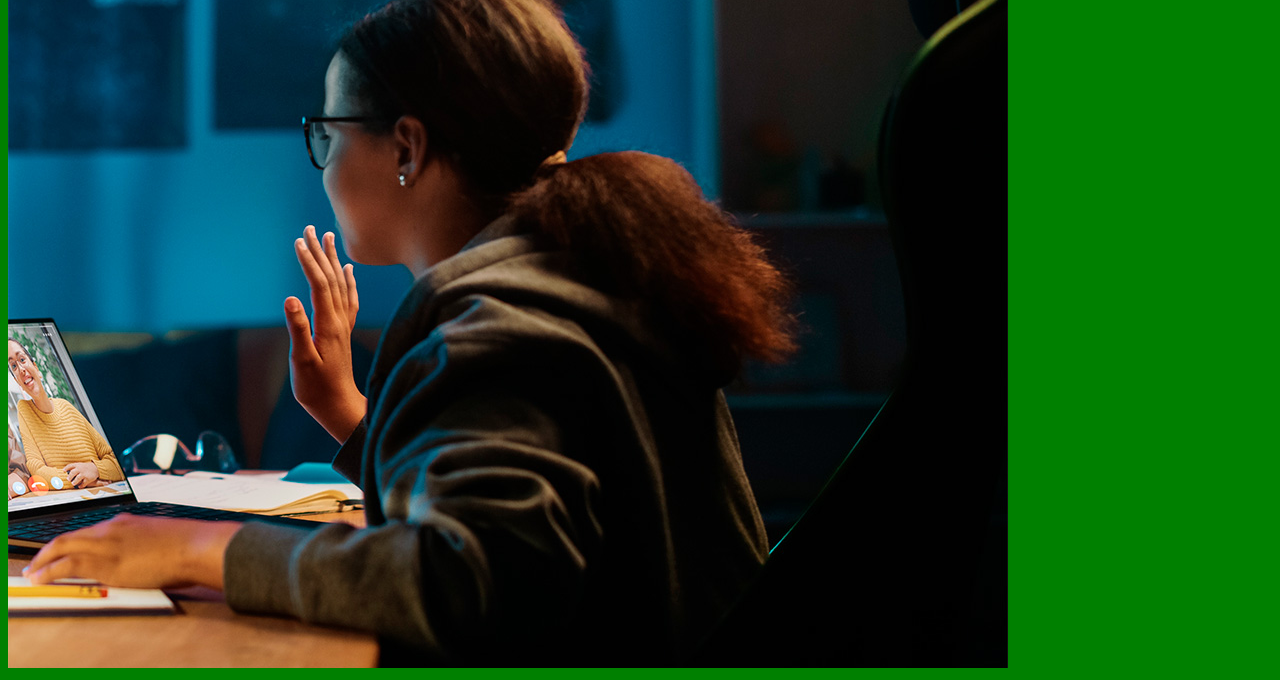
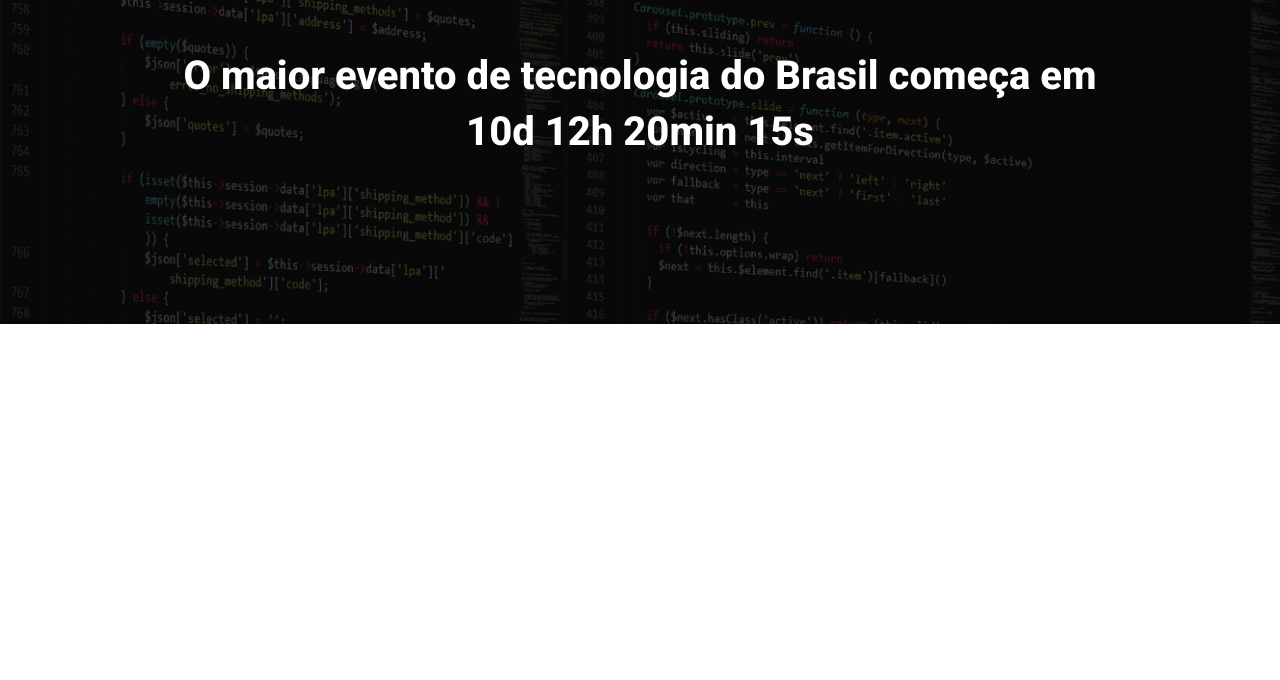
Before and after one commit to bdlc95/ebac_tech_talks, a website built with Parcel: page src/index.html in a window 1280 px wide. Shown: the part 160-840 px from the top of the page. After the commit the page ends 800 px from the top, so only its background shows below. Built offline with nearby package versions, Linux system fonts and the light colour scheme.

Commit message:
criando o hero

```diff
--- a/src/index.html
+++ b/src/index.html
@@ -1,14 +1,27 @@
 <!DOCTYPE html>
-<html lang="en">
+<html lang="pt-BR">
 <head>
     <meta charset="UTF-8">
     <meta name="viewport" content="width=device-width, initial-scale=1.0">
-    <title>Document</title>
+
+    <title>Ebac Tech Talks</title>
+    <link rel="preconnect" href="https://fonts.googleapis.com">
+    <link rel="preconnect" href="https://fonts.gstatic.com" crossorigin>
+    <link href="https://fonts.googleapis.com/css2?family=Roboto:ital,wght@0,100..900;1,100..900&display=swap" rel="stylesheet">
+
     <link rel="stylesheet" href="styles/main.scss">
 </head>
 <body>
-    <h1>Olá</h1>
-    <img src="./images/backend.png" alt="">
+    <header class="hero">
+        <div class="container">
+            <img class="hero__logo" src="images/ebac_logo.svg" alt="EBAC">
+            <p class="hero__text">
+                O maior evento de tecnologia do Brasil começa em 10d 12h 20min 15s
+            </p>
+        </div>
+    </header>
+
+
     <script src="scripts/main.js"></script>
 </body>
 </html>
--- /dev/null
+++ b/src/styles/_hero.scss
@@ -0,0 +1,52 @@
+.hero {
+    padding-top: 64px;
+    padding-bottom: 100px;
+    background-image: url(../images/fundo.png);
+    background-repeat: no-repeat;
+    background-size: cover;
+    position: relative;
+
+    .container {
+        position: relative;
+    }
+
+    &::before {
+        position: absolute;
+        top: 0;
+        left: 0;
+        width: 100%;
+        height: 100%;
+        background-color: #000;
+        content: '';
+        opacity: .7;
+    }
+
+    &__text {
+        margin-top: 64px;
+        margin-bottom: 64px;
+        font-size: 40px;
+        line-height: 56px;
+        font-weight: 800;
+        text-align: center;
+    }
+
+    &__logo {
+        margin: 0 auto;
+        height: 80px;
+        display: block;
+    }
+
+    @media (max-width: 640px) {
+        padding: 40px 0;
+
+        &__logo {
+            height: 40px;
+        }
+
+        &__text {
+            font-size: 22px;
+            line-height: 24px;
+            margin: 24px 0;
+        }
+    }
+}
--- a/src/styles/main.scss
+++ b/src/styles/main.scss
@@ -1,3 +1,23 @@
-body {
-    background-color: green;
+@use 'hero';
+
+* {
+    margin: 0;
+    padding: 0;
+    box-sizing: border-box;
+    font-family: Roboto, sans-serif;
+    color: #fff;
 }
+
+.container {
+    max-width: 960px;
+    width: 100%;
+    margin: 0 auto;
+
+    @media (max-width: 640px) {
+        max-width: 80%;
+    }
+
+    @media (max-width: 1024px) {
+        max-width: 90%;
+    }
+}
```
